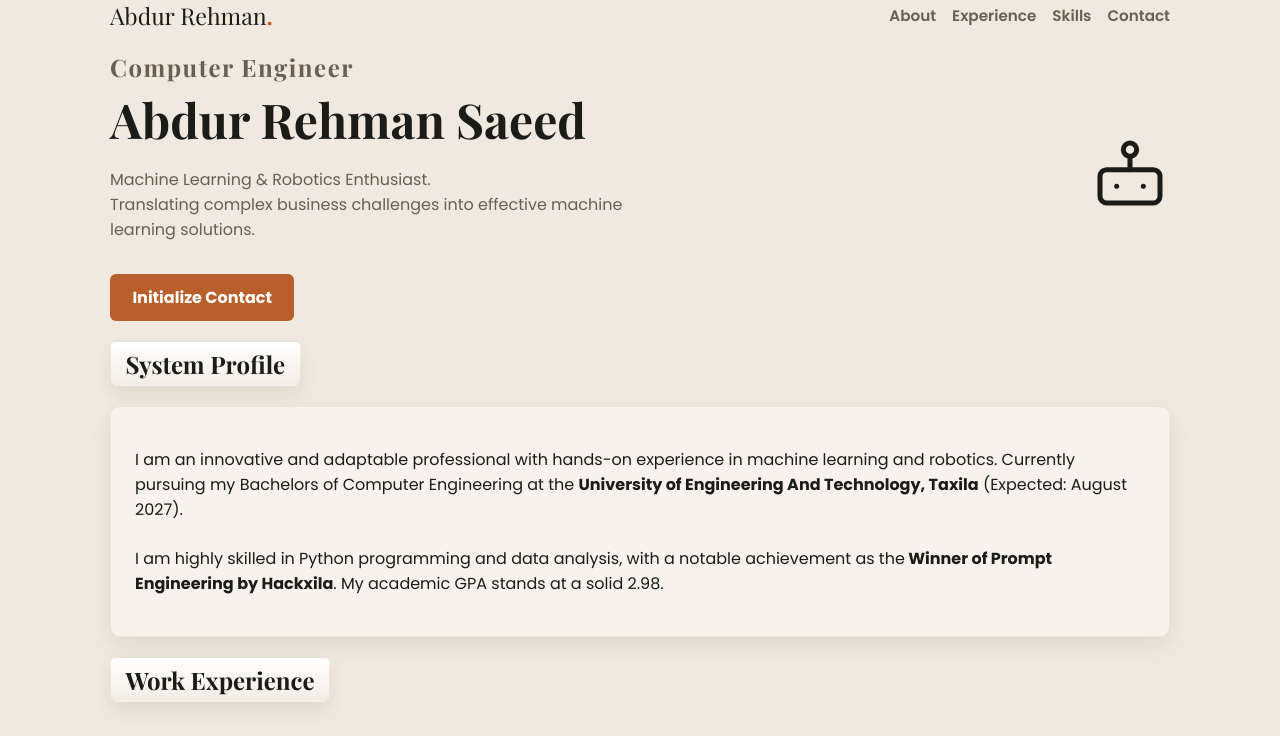
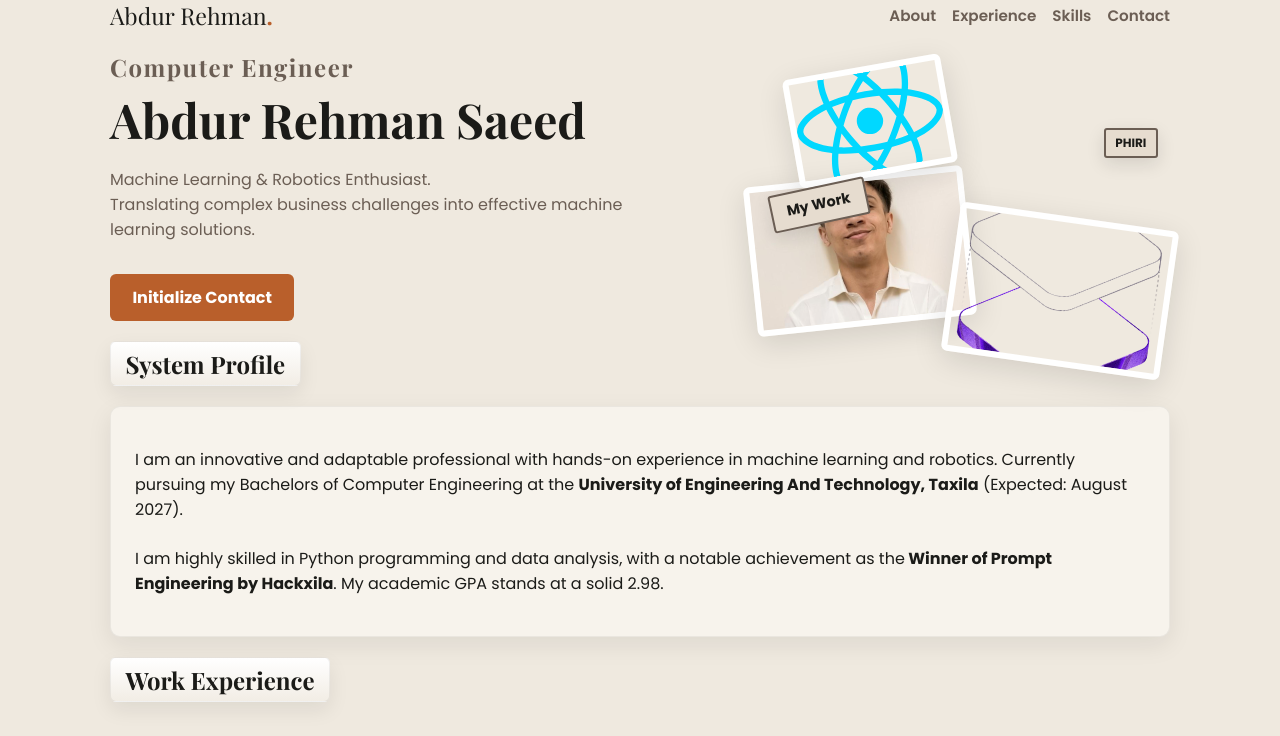
Before and after one commit to a-rehman-s/Portfolio, a React app: page / in a window 1280 px wide. Shown: the top 736 px of the page. Built offline with nearby package versions, Linux system fonts and the light colour scheme; the HTML template or start-up script is replaced by a standard one.

Commit message:
Add DP asset and place it in hero collage
Adds src/assets/dp.png (user-provided display photo) and updates hero collage markup in src/App.jsx to include the DP and stamps.

```diff
--- a/src/App.jsx
+++ b/src/App.jsx
@@ -33,20 +33,13 @@ const App = () => {
             </div>
           </div>
 
-          {/* HUD Robotics Graphic */}
-          <div className="hero-graphic">
-            <div className="hud-ring ring-1"></div>
-            <div className="hud-ring ring-2"></div>
-            <div className="hud-ring ring-3"></div>
-            <div className="bot-center">
-              <svg width="80" height="80" viewBox="0 0 24 24" fill="none" stroke="currentColor" strokeWidth="1.5" strokeLinecap="round" strokeLinejoin="round">
-                <rect x="3" y="11" width="18" height="10" rx="2" />
-                <circle cx="12" cy="5" r="2" />
-                <path d="M12 7v4" />
-                <line x1="8" y1="16" x2="8" y2="16" />
-                <line x1="16" y1="16" x2="16" y2="16" />
-              </svg>
-            </div>
+          {/* Collage / DP */}
+          <div className="hero-collage">
+            <img src="/src/assets/dp.png" alt="DP" className="collage-photo photo-1" />
+            <img src="/src/assets/hero.png" alt="sample" className="collage-photo photo-2" />
+            <img src="/src/assets/react.svg" alt="badge" className="collage-photo photo-3" />
+            <div className="stamp stamp--tilt" style={{ left: '20px', top: '10px' }}>My Work</div>
+            <div className="stamp stamp--small" style={{ right: '12px', bottom: '18px' }}>PHIRI</div>
           </div>
         </section>
 
```
Also changed, not shown: src/assets/dp.png (added).
